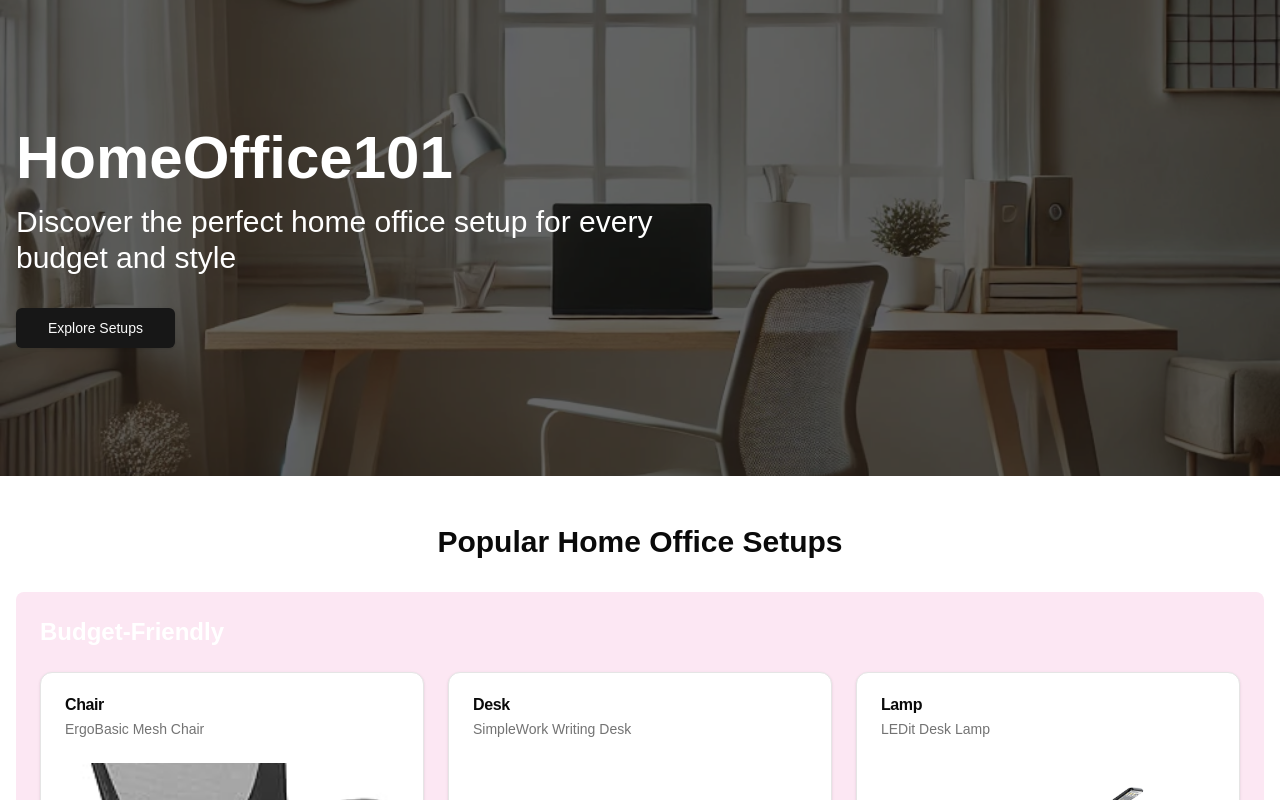
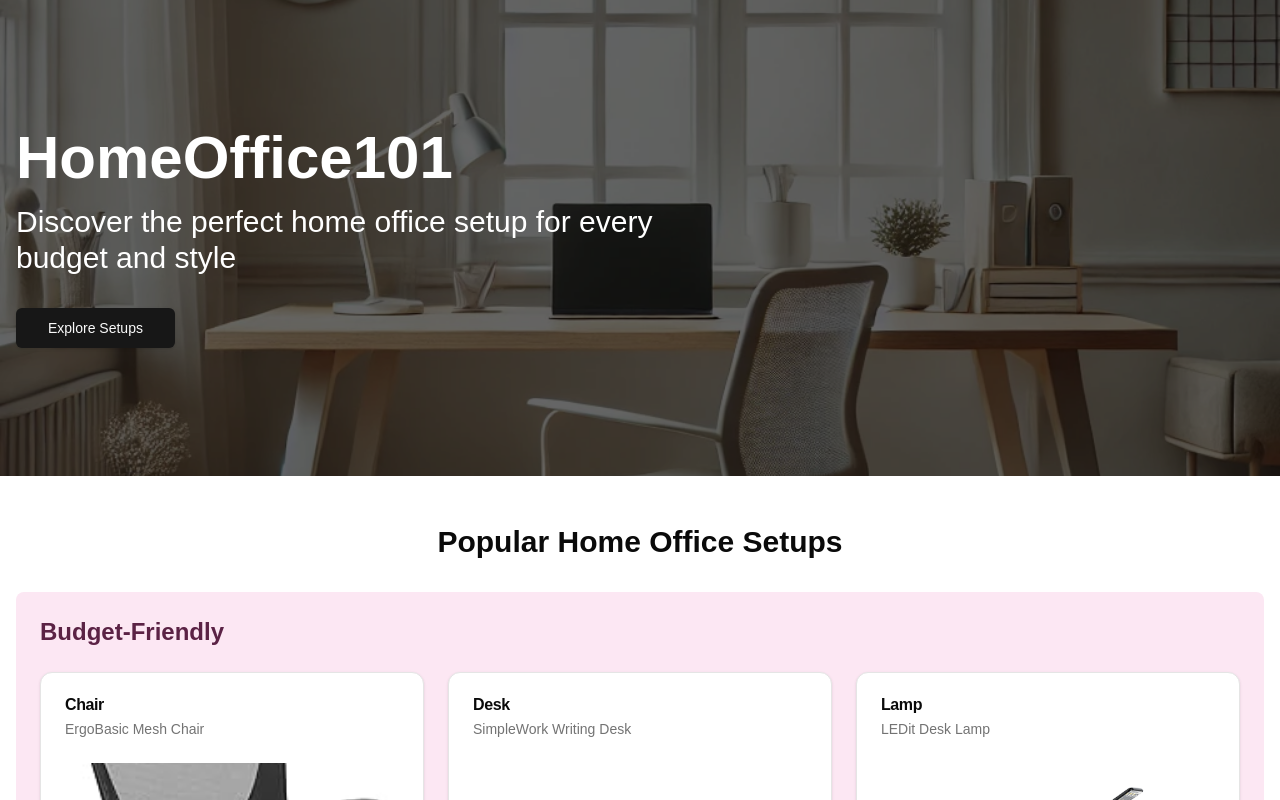
Before and after one commit to vincenzocassaro/homeoffice, a Next.js app: page / in a window 1280 px wide. Shown: the top 800 px of the page. Built offline with nearby package versions, Linux system fonts and the light colour scheme.

Commit message:
cosmetics on titles

```diff
--- a/src/components/home-office-setups.jsx
+++ b/src/components/home-office-setups.jsx
@@ -16,6 +16,7 @@ export function HomeOfficeSetupsComponent() {
     {
       category: "Budget-Friendly",
       color: "bg-pink-100",
+      title_color: "text-[#5b2245]",
       items: [
         {
           type: "Chair",
@@ -43,6 +44,7 @@ export function HomeOfficeSetupsComponent() {
     {
       category: "Mid-Range",
       color: "bg-blue-100",
+      title_color: "text-[#1a3e72]",
       items: [
         {
           type: "Chair",
@@ -70,6 +72,7 @@ export function HomeOfficeSetupsComponent() {
     {
       category: "Premium",
       color: "bg-green-100",
+      title_color: "text-[#22543d]",
       items: [
         {
           type: "Chair",
@@ -97,6 +100,7 @@ export function HomeOfficeSetupsComponent() {
     {
       category: "Ikea",
       color: "bg-gradient-to-r from-[#0058AB] to-[#FFDA1A]",
+      title_color: "text-[#FFFFFF]",
       items: [
         {
           type: "Chair",
@@ -158,7 +162,7 @@ export function HomeOfficeSetupsComponent() {
             key={index}
             className={`mb-12 p-6 rounded-lg ${setup.color}`}
           >
-            <h3 className="text-2xl font-semibold mb-6 text-white">
+            <h3 className={`text-2xl font-semibold mb-6 ${setup.title_color}`}>
               {setup.category}
             </h3>
             <div className="grid grid-cols-1 md:grid-cols-2 lg:grid-cols-3 gap-6">
```
